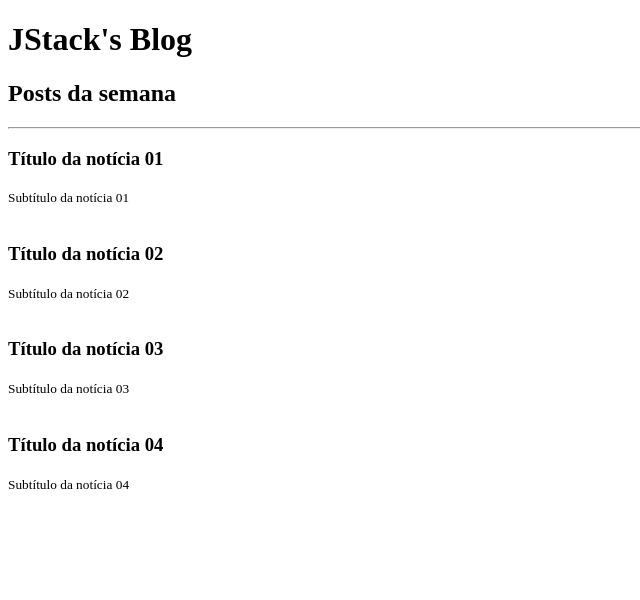
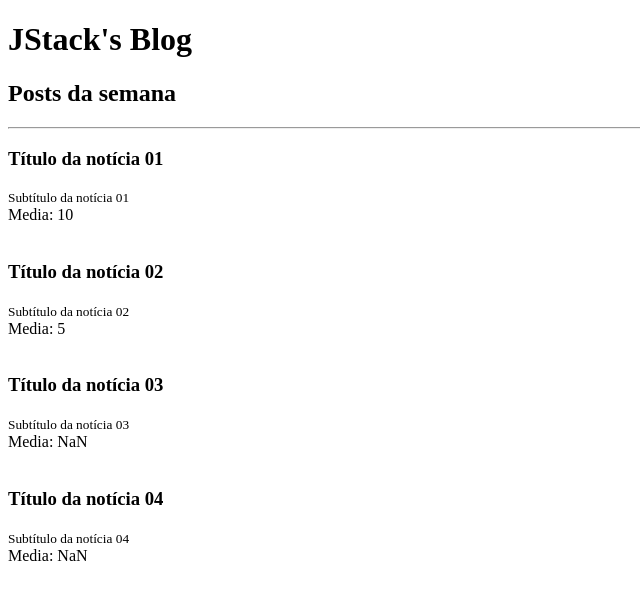
Before and after one commit to glacykm11/react-fundamentals, a React app: page / in a window 1280 px wide. Shown: the top 600 px of the page, without its empty margins (0-640 px from the left). Built offline with nearby package versions, Linux system fonts and the light colour scheme.

Commit message:
implement props default and typing props

```diff
--- a/package.json
+++ b/package.json
@@ -19,6 +19,7 @@
     "webpack-dev-server": "^3.11.2"
   },
   "dependencies": {
+    "prop-types": "^15.8.1",
     "react": "^17.0.2",
     "react-dom": "^17.0.2"
   }
--- a/src/App.js
+++ b/src/App.js
@@ -6,12 +6,13 @@
 function App(){
     return (
         <>
-            <Header title="JStack's Blog">
+            <Header>
                 <h2>Posts da semana</h2>
             </Header>
             <hr />
 
             <Post
+                likes={20}
                 post={{
                     title: "Título da notícia 01",
                     subtitle: "Subtítulo da notícia 01"
@@ -19,6 +20,7 @@
             />
 
             <Post
+                likes={10}
                 post={{
                     title: "Título da notícia 02",
                     subtitle: "Subtítulo da notícia 02"
--- a/src/Header.js
+++ b/src/Header.js
@@ -1,4 +1,5 @@
 import React from 'react';
+import PropTypes from 'prop-types';
 
 function Header(props){
     return(
@@ -10,3 +11,12 @@
 }
 
 export default Header;
+
+Header.propTypes = {
+    title: PropTypes.string.isRequired,
+    children: PropTypes.node
+}
+
+Header.defaultProps = {
+    title: `JStack's Blog`
+}
--- a/src/Post.js
+++ b/src/Post.js
@@ -1,4 +1,5 @@
 import React from 'react';
+import PropTypes from 'prop-types';
 
 export default function Post(props){
     return (
@@ -6,8 +7,18 @@
             <article>
                 <h3>{props.post.title}</h3>
                 <small>{props.post.subtitle}</small>
+                <br />
+                Media: {props.likes/2}
             </article>
             <br/>
         </>
     )
 }
+
+Post.propTypes = {
+    likes: PropTypes.number.isRequired,
+    post: PropTypes.shape({
+        title: PropTypes.string.isRequired,
+        subtitle: PropTypes.string.isRequired
+    }).isRequired
+}
```
